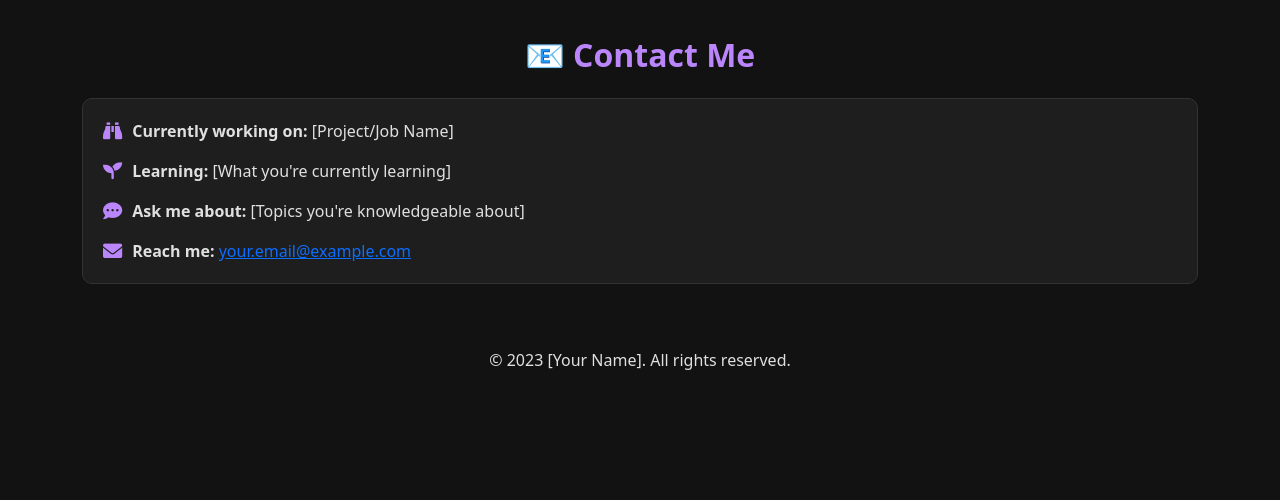
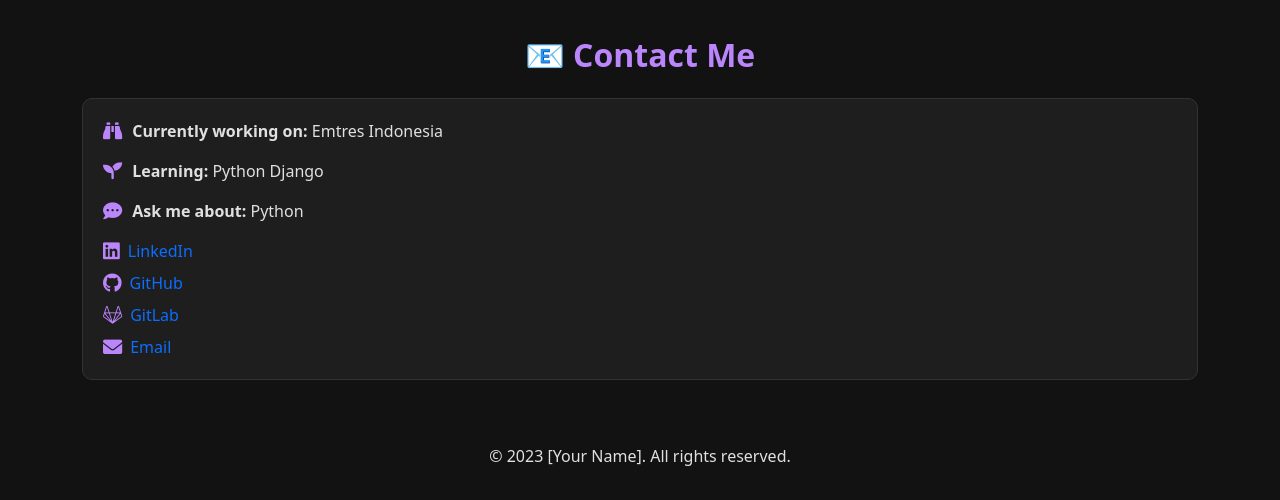
Before and after one commit to nadhifmf/portofolio, a plain HTML site: page index.html in a window 1280 px wide. Shown: the part 2095-2595 px from the top of the page. Before the commit the page ends 2499 px from the top, so only its background shows below. Drawn offline with nearby package versions, Linux system fonts and the light colour scheme.

Commit message:
[ADD] contact

```diff
--- a/index.html
+++ b/index.html
@@ -208,19 +208,33 @@
         <div class="contact-info">
           <div class="d-flex align-items-center mb-3">
             <i class="fas fa-binoculars"></i>
-          <p><strong>Currently working on:</strong> [Project/Job Name]</p>
+            <p><strong>Currently working on:</strong> Emtres Indonesia</p>
           </div>
           <div class="d-flex align-items-center mb-3">
             <i class="fas fa-seedling"></i>
-          <p><strong>Learning:</strong> [What you're currently learning]</p>
+            <p><strong>Learning:</strong> Python Django</p>
           </div>
           <div class="d-flex align-items-center mb-3">
             <i class="fas fa-comment-dots"></i>
-          <p><strong>Ask me about:</strong> [Topics you're knowledgeable about]</p>
+            <p><strong>Ask me about:</strong> Python</p>
           </div>
-        <div class="d-flex align-items-center">
-          <i class="fas fa-envelope"></i>
-          <p><strong>Reach me:</strong> <a href="mailto:your.email@example.com" class="text-primary">your.email@example.com</a></p>
+          <div class="d-flex flex-column">
+            <a href="https://www.linkedin.com/in/nmfauzan/" target="_blank" class="d-flex align-items-center mb-2 text-decoration-none">
+              <i class="fab fa-linkedin me-2" style="color: #bb86fc;"></i>
+              <span>LinkedIn</span>
+            </a>
+            <a href="https://github.com/nadhifmf" target="_blank" class="d-flex align-items-center mb-2 text-decoration-none">
+              <i class="fab fa-github me-2" style="color: #bb86fc;"></i>
+              <span>GitHub</span>
+            </a>
+            <a href="https://gitlab.com/nmfauzan" target="_blank" class="d-flex align-items-center mb-2 text-decoration-none">
+              <i class="fab fa-gitlab me-2" style="color: #bb86fc;"></i>
+              <span>GitLab</span>
+            </a>
+            <a href="mailto:your.nadhifmmff@gmail.com" class="d-flex align-items-center text-decoration-none">
+              <i class="fas fa-envelope me-2" style="color: #bb86fc;"></i>
+              <span>Email</span>
+            </a>
           </div>
         </div>
       </section>
```
Lines whose indentation alone changed are shown as unchanged.
